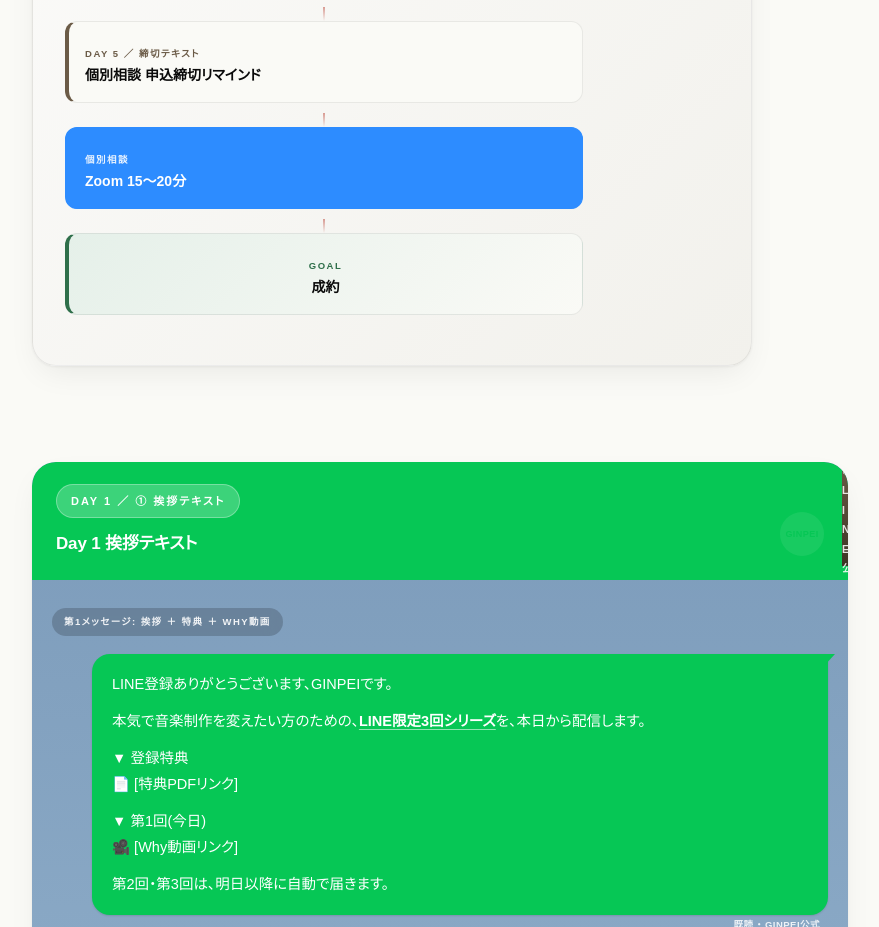
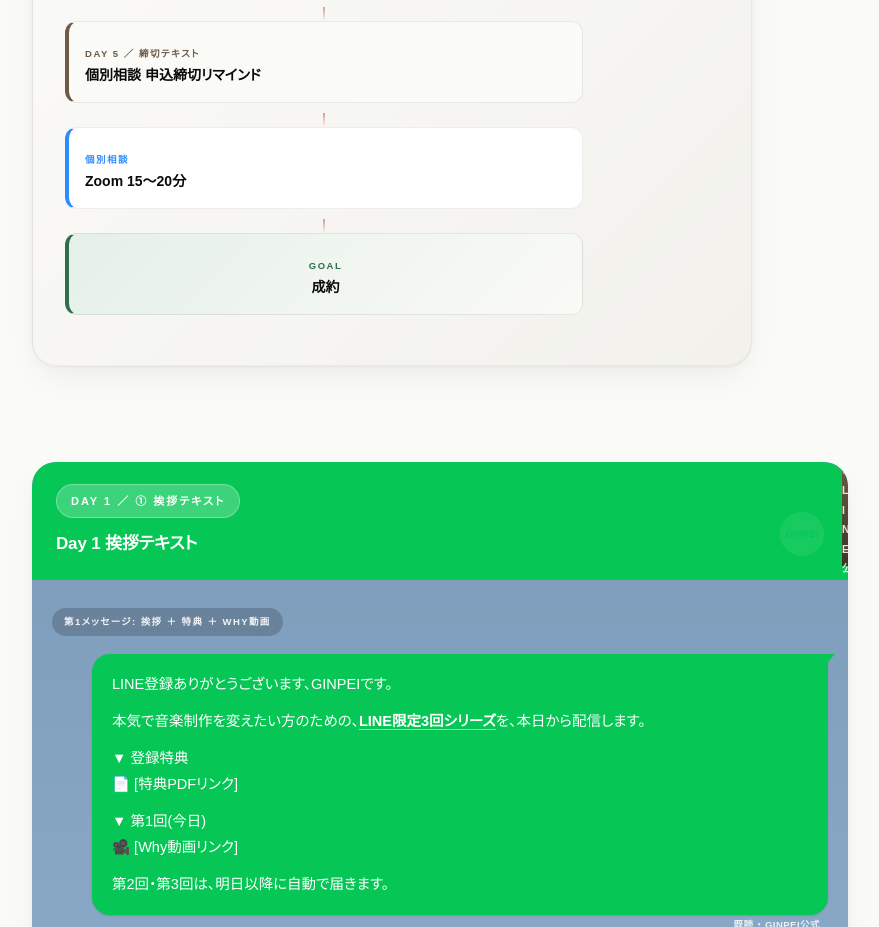
Before and after one commit to gin1110m/collective-funnel-v4-preview, a plain HTML site: page index.html in a window 1280 px wide. Shown: the part 1164-2091 px from the top of the page, without its empty margins (200-1079 px from the left). Drawn offline with Linux system fonts and the light colour scheme.

Commit message:
Zoom block: subtle dark bg with blue left-bar only

```diff
--- a/index.html
+++ b/index.html
@@ -488,24 +488,25 @@ html.solo-mode section.day .day-header { margin-top: 0; }
   display: none !important;
 }
 
-/* Zoom 個別相談ブロックは Zoom Blue (#2D8CFF) に固定 */
+/* Zoom 個別相談ブロックは他と同じトーン+左barだけ Zoom Blue (#2D8CFF) */
 .funnel-step[data-color="meet"],
 [data-theme="dark"] .funnel-step[data-color="meet"] {
-  background: #2D8CFF !important;
-  color: #FFFFFF !important;
-  border-color: #2D8CFF !important;
+  background: var(--bg-elev) !important;
+  color: var(--text) !important;
+  border: 1px solid var(--hairline) !important;
+  border-left: 4px solid #2D8CFF !important;
 }
 .funnel-step[data-color="meet"] .step-title,
 [data-theme="dark"] .funnel-step[data-color="meet"] .step-title {
-  color: #FFFFFF !important;
+  color: var(--text) !important;
 }
 .funnel-step[data-color="meet"] .step-tag,
 [data-theme="dark"] .funnel-step[data-color="meet"] .step-tag {
-  color: rgba(255,255,255,0.9) !important;
+  color: #2D8CFF !important;
 }
 .funnel-step[data-color="meet"] .step-desc,
 [data-theme="dark"] .funnel-step[data-color="meet"] .step-desc {
-  color: rgba(255,255,255,0.85) !important;
+  color: var(--text-soft) !important;
 }
 .layout {
   grid-template-columns: minmax(0, 1fr) !important;
```
